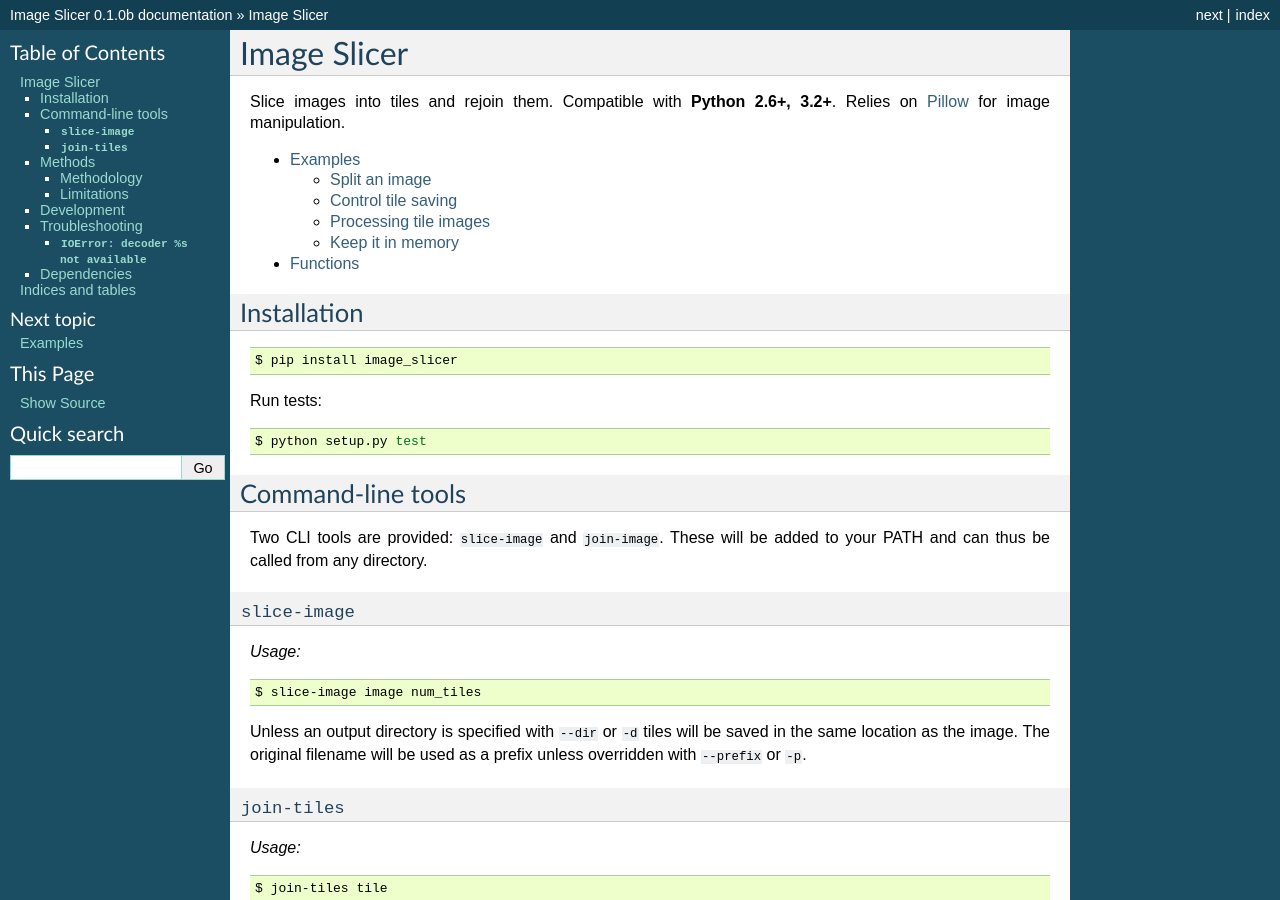
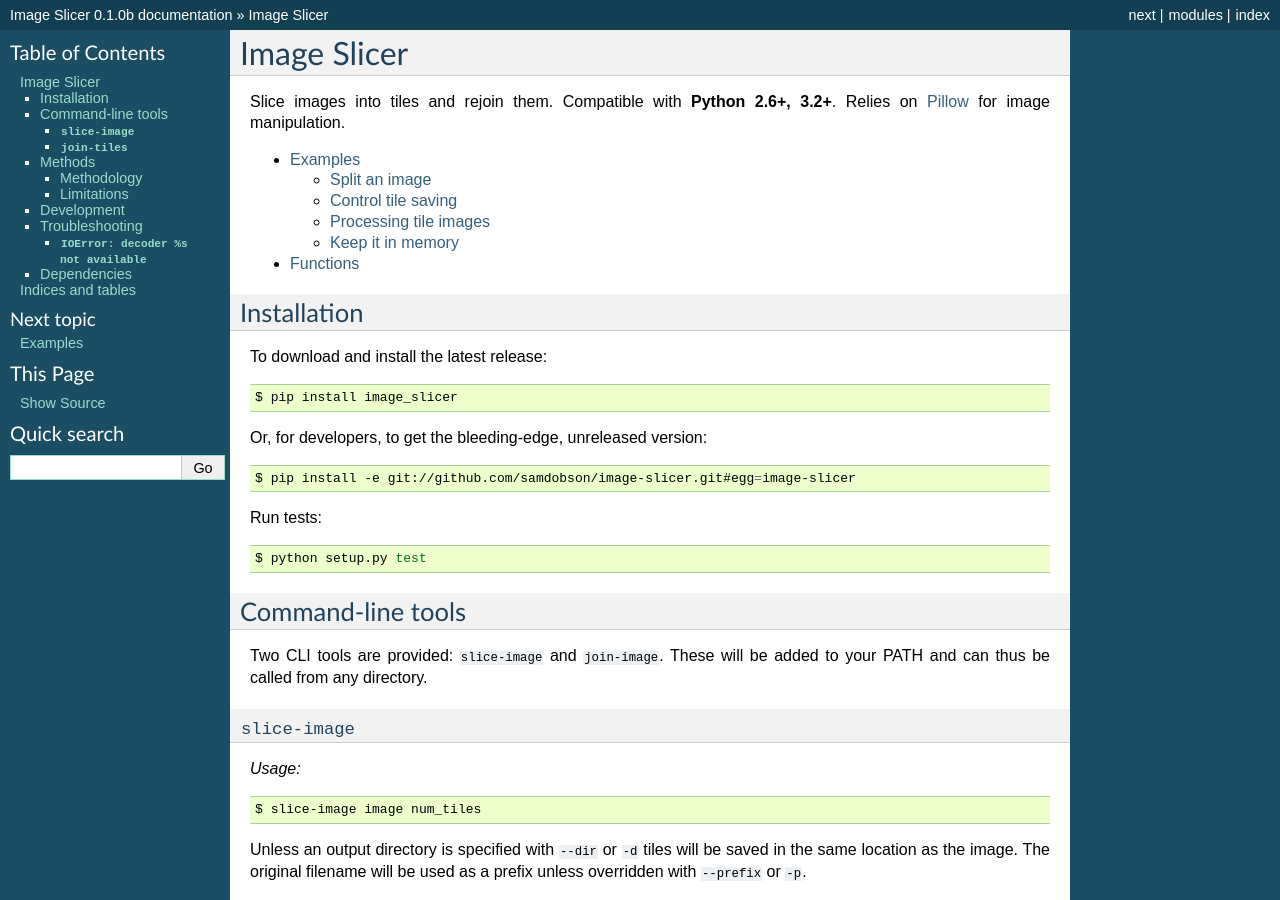
Before and after one commit to samdobson/image_slicer, a Sphinx documentation site: the page built from docs/index.rst, in a window 1280 px wide and 900 px high. Built offline with Sphinx 7.4.7, drawn with Linux system fonts in a browser that asks for light colours.

Commit message:
Update docs

```diff
--- a/docs/index.rst
+++ b/docs/index.rst
@@ -1,3 +1,5 @@
+.. module:: image_slicer
+
 Image Slicer
 ============
 
@@ -12,9 +14,17 @@ Slice images into tiles and rejoin them. Compatible with **Python 2.6+, 3.2+**.
 Installation
 ------------
 
+To download and install the latest release:
+
 .. code-block:: bash
 
 	$ pip install image_slicer
+
+Or, for developers, to get the bleeding-edge, unreleased version:
+
+.. code-block:: bash
+
+	$ pip install -e git://github.com/samdobson/image-slicer.git#egg=image-slicer
 
 Run tests:
 
```
Also changed, not shown: docs/examples.rst (+5 -10 lines).
